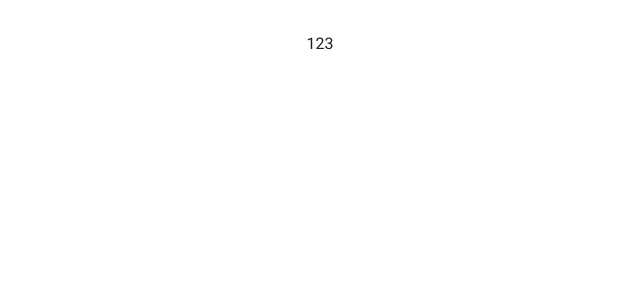
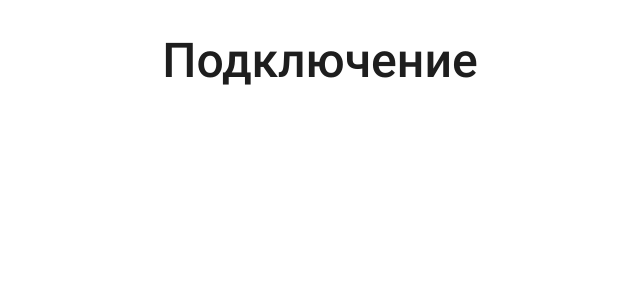
Before and after one commit to fokin-team/voicel, a Vue app in the folder packages/web-app/: page / in a window 1280 px wide. Shown: the top 300 px of the page, without its empty margins (320-960 px from the left). Built offline with nearby package versions, Linux system fonts and the light colour scheme.

Commit message:
feat(web-app): connect app-provider

```diff
--- a/packages/web-app/src/App.vue
+++ b/packages/web-app/src/App.vue
@@ -1,5 +1,6 @@
 <script setup lang="ts">
 import { useInitialStore } from '@/stores/initialStore';
+import AppProvider from '@/AppProvider.vue';
 
 const initialStore = useInitialStore();
 
@@ -23,9 +24,9 @@ window.addEventListener('resize', () => {
 </script>
 
 <template>
-  <div>
-    123
-  </div>
+  <app-provider>
+    <router-view />
+  </app-provider>
 </template>
 
 <style lang="scss">
--- a/packages/web-app/src/index.html
+++ b/packages/web-app/src/index.html
@@ -3,8 +3,8 @@
   <head>
     <meta charset="UTF-8" />
     <meta name="viewport" content="width=device-width, initial-scale=1, maximum-scale=1.0, user-scalable=no, shrink-to-fit=no, viewport-fit=cover">
-    <title>Vite + Vue + TS</title>
-    <meta name="description" content="Vite + Vue + TS">
+    <title>Voicel</title>
+    <meta name="description" content="Web application for multi-party video/audio/screen conferencing">
     <link rel="icon" type="image/svg+xml" href="/vite.svg" />
   </head>
   <body>
```
